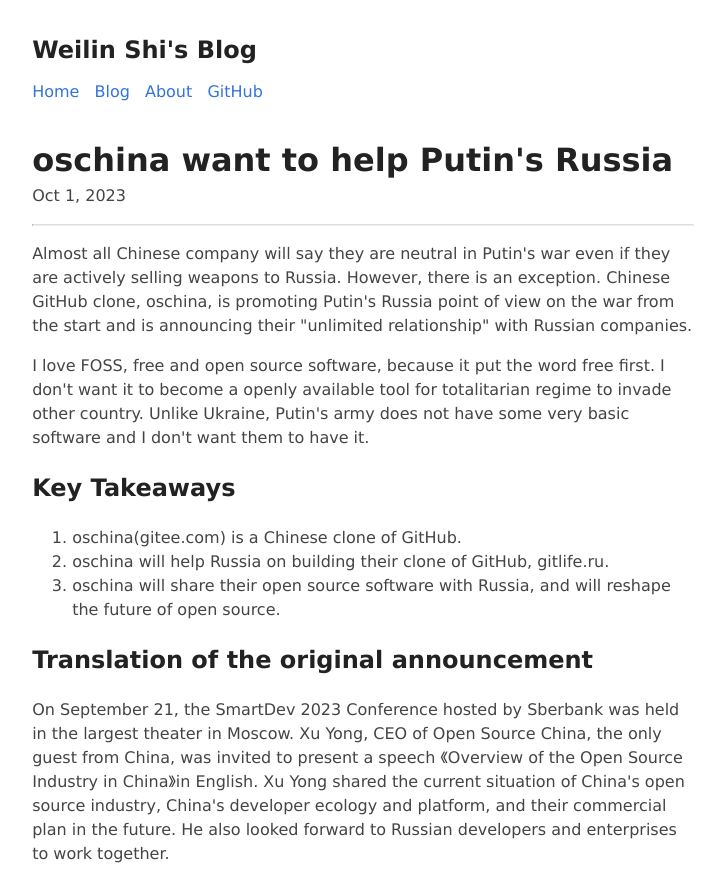
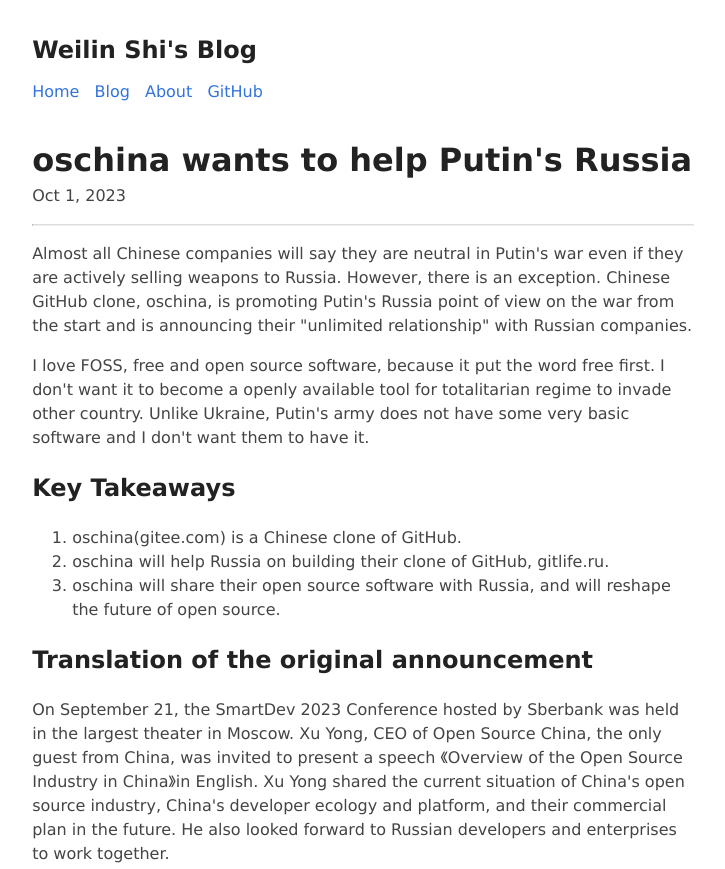
Before and after one commit to steambap/steambap.github.io, an Astro site: page /blog/oschina-help-putin in a window 1280 px wide. Shown: the top 869 px of the page, without its empty margins (277-1002 px from the left). Built offline with nearby package versions, Linux system fonts and the light colour scheme; Astro itself is replaced by a stand-in of ours.

Commit message:
upgrade action

```diff
--- a/src/content/blog/oschina-help-putin.mdx
+++ b/src/content/blog/oschina-help-putin.mdx
@@ -1,12 +1,12 @@
 ---
-title: "oschina want to help Putin's Russia"
+title: "oschina wants to help Putin's Russia"
 pubDate: "2023-10-01"
-description: ""
+description: "oschina wants to help Putin's war against Ukraine"
 ---
 import { Image } from 'astro:assets';
 import myImage from "../../assets/osc.jpg";
 
-Almost all Chinese company will say they are neutral in Putin's war even if they are actively selling weapons to Russia. However, there is an exception. Chinese GitHub clone, oschina, is promoting Putin's Russia point of view on the war from the start and is announcing their "unlimited relationship" with Russian companies.
+Almost all Chinese companies will say they are neutral in Putin's war even if they are actively selling weapons to Russia. However, there is an exception. Chinese GitHub clone, oschina, is promoting Putin's Russia point of view on the war from the start and is announcing their "unlimited relationship" with Russian companies.
 
 I love FOSS, free and open source software, because it put the word free first. I don't want it to become a openly available tool for totalitarian regime to invade other country. Unlike Ukraine, Putin's army does not have some very basic software and I don't want them to have it.
 
```
Also changed, not shown: .github/workflows/deploy.yml.
